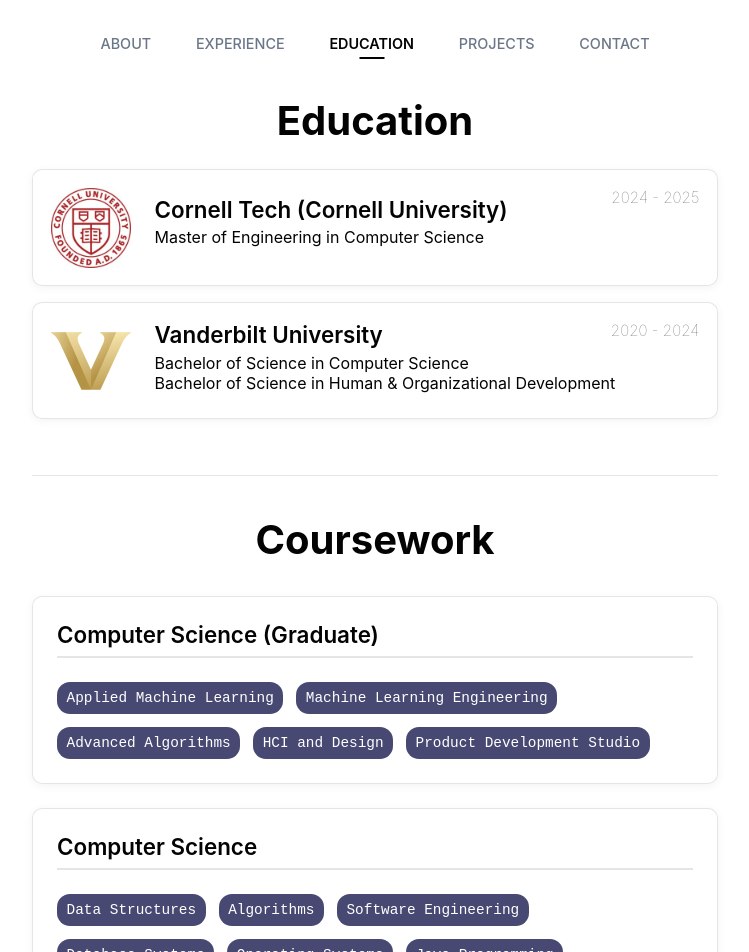
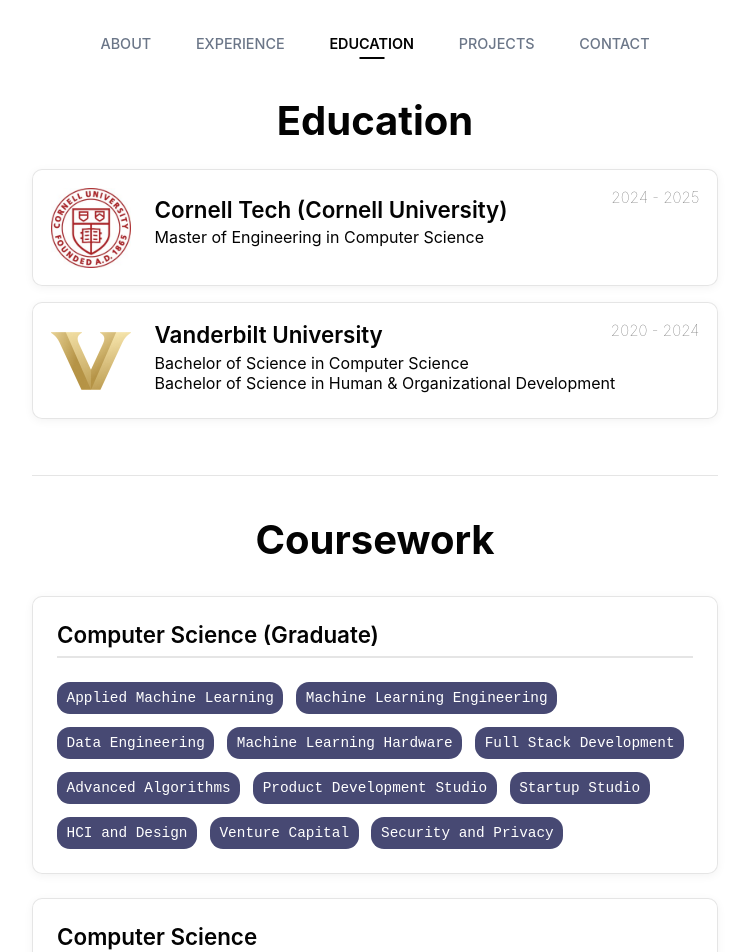
Before and after one commit to kpan02/portfolio, a React (Vite) app: page /education in a window 1280 px wide. Shown: the top 952 px of the page, without its empty margins (265-1014 px from the left). Built offline with nearby package versions, Linux system fonts and the light colour scheme.

Commit message:
added spring 25 courses

```diff
--- a/src/App.jsx
+++ b/src/App.jsx
@@ -30,3 +30,5 @@
 }
 
 export default App
+
+// npm run dev
--- a/src/components/Education/Education.jsx
+++ b/src/components/Education/Education.jsx
@@ -11,11 +11,18 @@
         courses: [
             "Applied Machine Learning",
             "Machine Learning Engineering",
+            "Data Engineering",
+            "Machine Learning Hardware",
+            "Full Stack Development",
             "Advanced Algorithms",
+            "Product Development Studio",
+            "Startup Studio",
             "HCI and Design",
-            "Product Development Studio"
+            "Venture Capital",
+            "Security and Privacy",
         ]
     },
+
     undergraduate: {
         title: "Computer Science",
         courses: [
--- a/src/components/Education/courseLinks.js
+++ b/src/components/Education/courseLinks.js
@@ -5,6 +5,12 @@
     "Advanced Algorithms": "https://classes.cornell.edu/browse/roster/FA24/class/CS/5112",
     "HCI and Design": "https://classes.cornell.edu/browse/roster/FA24/class/CS/5682",
     "Product Development Studio": "https://tech.cornell.edu/studio/curriculum/product-studio/",
+    "Startup Studio": "https://tech.cornell.edu/studio/curriculum/startup-studio/",
+    "Venture Capital": "https://classes.cornell.edu/browse/roster/SP25/class/TECH/5130",
+    "Full Stack Development": "https://classes.cornell.edu/browse/roster/SP25/class/CS/5356",
+    "Data Engineering": "https://classes.cornell.edu/browse/roster/SP25/class/CS/5304",
+    "Machine Learning Hardware": "https://abdelfattah-class.github.io/ece5545/",
+    "Security and Privacy": "https://classes.cornell.edu/browse/roster/SP25/class/TECH/5270",
 
     // Undergraduate CS courses
     "Data Structures": "https://www.vanderbilt.edu/catalogs/kuali/undergraduate-24-25.php#/courses/Hy3itpn2O?group=Computer%20Science&bc=true&bcCurrent=Computer%20Science&bcItemType=courses&bc=true&bcCurrent=CS2201%20-%20Program%20Design%20and%20Data%20Structures&bcGroup=Computer%20Science&bcItemType=courses",
```
